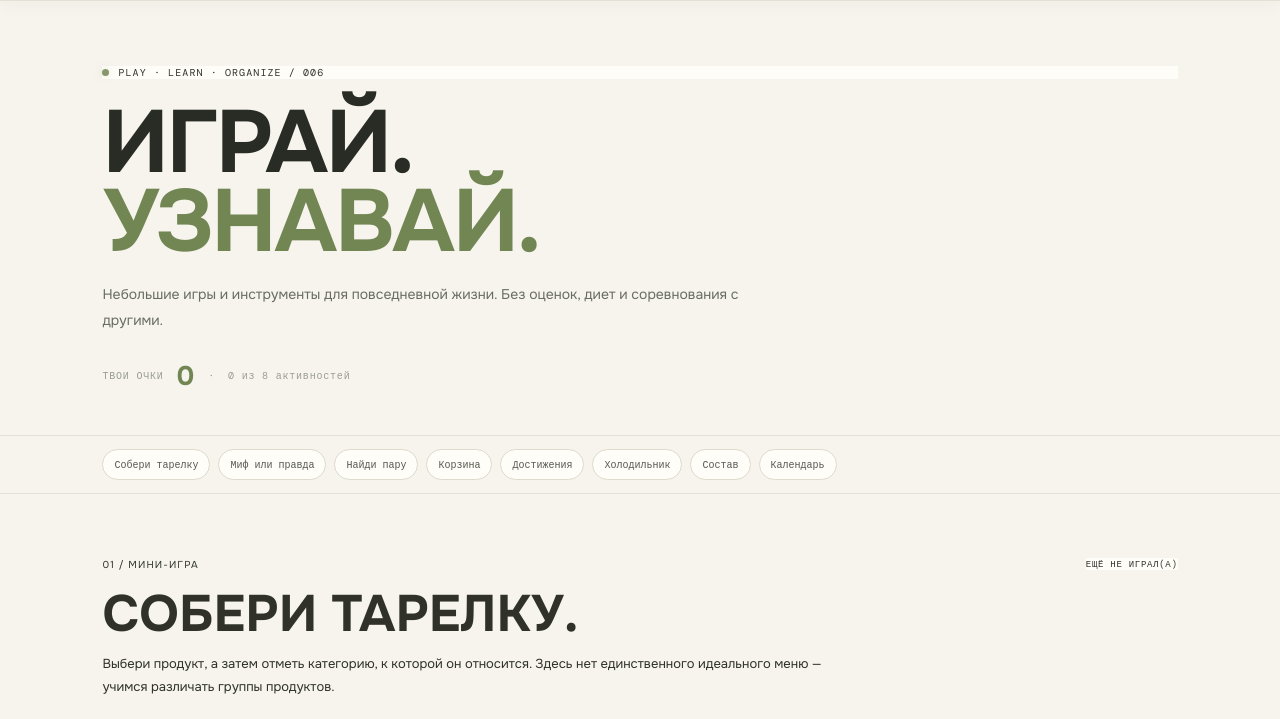
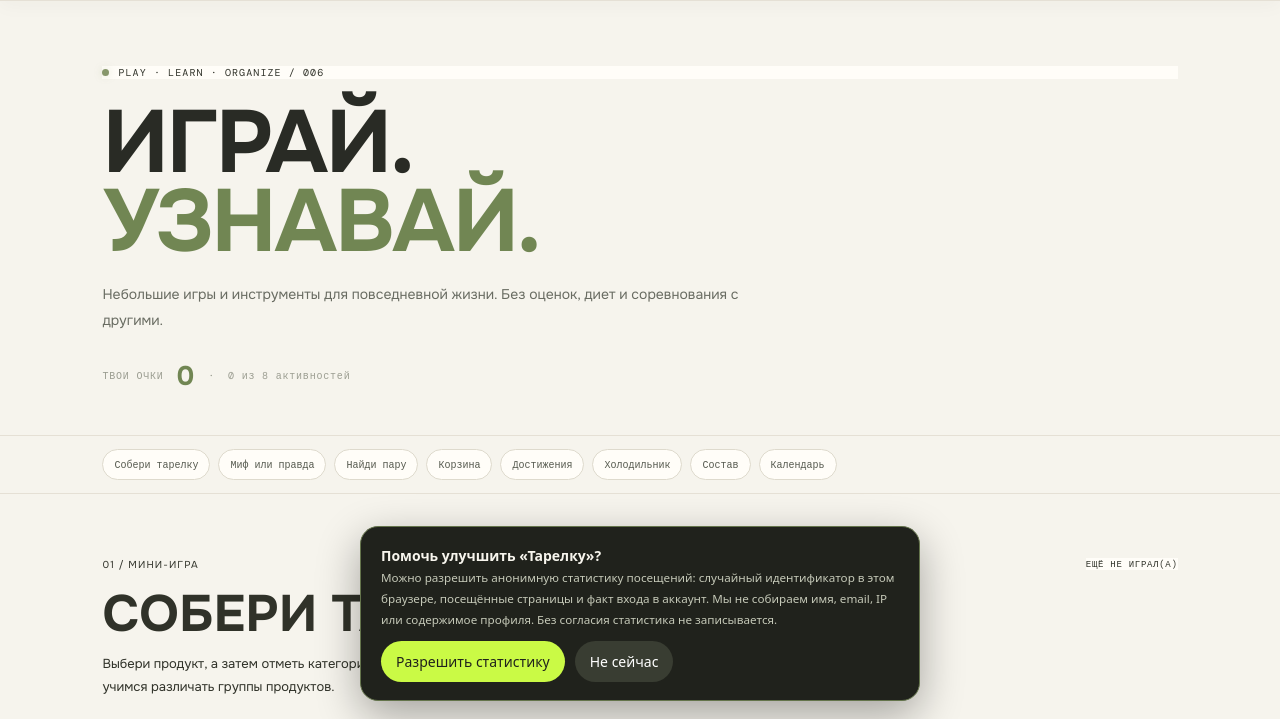
Before and after one commit to sklioz/zaluopa, a plain HTML site: page lab.html in a window 1280 px wide. Shown: the part 81-800 px from the top of the page. Drawn offline with nearby package versions, Linux system fonts and the light colour scheme.

Commit message:
Enable consent-based site analytics

```diff
--- a/lab.html
+++ b/lab.html
@@ -14,4 +14,4 @@
 <section class="lab-section" id="fridge"><div class="lab-section-head"><span class="section-kicker">06 / МОИ ПРОДУКТЫ</span><span class="lab-status">ЛОКАЛЬНЫЙ СПИСОК</span></div><h2>МОЙ <em>ХОЛОДИЛЬНИК.</em></h2><p class="lab-lead">Запиши продукты, которые уже есть дома. Сервис подскажет идеи из каталога рецептов по совпадению ингредиентов.</p><div class="tool-card"><form id="fridge-form" class="inline-tool"><input id="fridge-input" maxlength="60" placeholder="Например: яйца, гречка, яблоки" aria-label="Продукты дома"><button class="btn btn-acid" type="submit">ДОБАВИТЬ +</button></form><div class="tag-list" id="fridge-list"></div><div class="tool-results" id="fridge-results"><p class="muted-copy">Добавь продукты — здесь появятся подходящие рецепты.</p></div></div></section>
 <section class="lab-section" id="label-check"><div class="lab-section-head"><span class="section-kicker">07 / ЧИТАЕМ ЭТИКЕТКИ</span><span class="lab-status" data-game-status="label">ЕЩЁ НЕ ПРОВЕРЯЛ(А)</span></div><h2>РАЗБОР <em>СОСТАВА.</em></h2><p class="lab-lead">Вставь состав с упаковки — подсветим часто встречающиеся аллергены и объясним некоторые обозначения. Проверяй также предупреждения на оригинальной упаковке.</p><div class="tool-card"><label class="tool-label" for="label-input">СОСТАВ С УПАКОВКИ</label><textarea id="label-input" rows="5" maxlength="3000" placeholder="Например: молоко, сахар, какао-порошок, соевый лецитин..."></textarea><button class="btn btn-acid" id="label-analyze" type="button">РАЗОБРАТЬ СОСТАВ ↗</button><div class="tool-results" id="label-results" aria-live="polite"><p class="muted-copy">Результат появится здесь. Анализ ориентировочный и не заменяет чтение упаковки.</p></div></div></section>
 <section class="lab-section" id="food-calendar"><div class="lab-section-head"><span class="section-kicker">08 / МОЯ ИСТОРИЯ</span><span class="lab-status">ЗАПИСИ ТОЛЬКО ДЛЯ ТЕБЯ</span></div><h2>КАЛЕНДАРЬ <em>ПИТАНИЯ.</em></h2><p class="lab-lead">Отмечай блюда и идеи, которые хочется запомнить. Не нужно записывать всё или следовать расписанию — используй календарь так, как удобно.</p><div class="tool-card"><form id="calendar-form" class="calendar-form"><label>Дата<input type="date" id="calendar-date" required></label><label>Приём пищи<select id="calendar-kind"><option>Завтрак</option><option>Обед</option><option>Ужин</option><option>Перекус</option></select></label><label class="calendar-dish">Что ел(а) или приготовил(а)?<input id="calendar-dish" maxlength="120" placeholder="Например: гречка с овощами" required></label><button class="btn btn-acid" type="submit">СОХРАНИТЬ ЗАПИСЬ +</button></form><div class="calendar-list" id="calendar-list"></div></div></section>
-</main><footer class="footer"><a class="brand" href="index.html"><span class="brand-mark">Т</span><span>ТАРЕЛКА<span class="brand-dot">.</span></span></a><p>Игры и небольшие инструменты на каждый день.</p><div><a href="guide.html">Гид</a><a href="recipes.html">Рецепты</a><a href="planner.html">План</a><a href="profile.html">Прогресс</a></div><small>Все данные инструментов хранятся локально в этом браузере. Информация о составе носит справочный характер.</small></footer><script src="app.js"></script></body></html>
+</main><footer class="footer"><a class="brand" href="index.html"><span class="brand-mark">Т</span><span>ТАРЕЛКА<span class="brand-dot">.</span></span></a><p>Игры и небольшие инструменты на каждый день.</p><div><a href="guide.html">Гид</a><a href="recipes.html">Рецепты</a><a href="planner.html">План</a><a href="profile.html">Прогресс</a></div><small>Все данные инструментов хранятся локально в этом браузере. Информация о составе носит справочный характер.</small></footer><script src="app.js"></script><script src="https://cdn.jsdelivr.net/npm/@supabase/supabase-js@2"></script><script src="supabase-config.js"></script><script src="analytics.js"></script></body></html>
```
